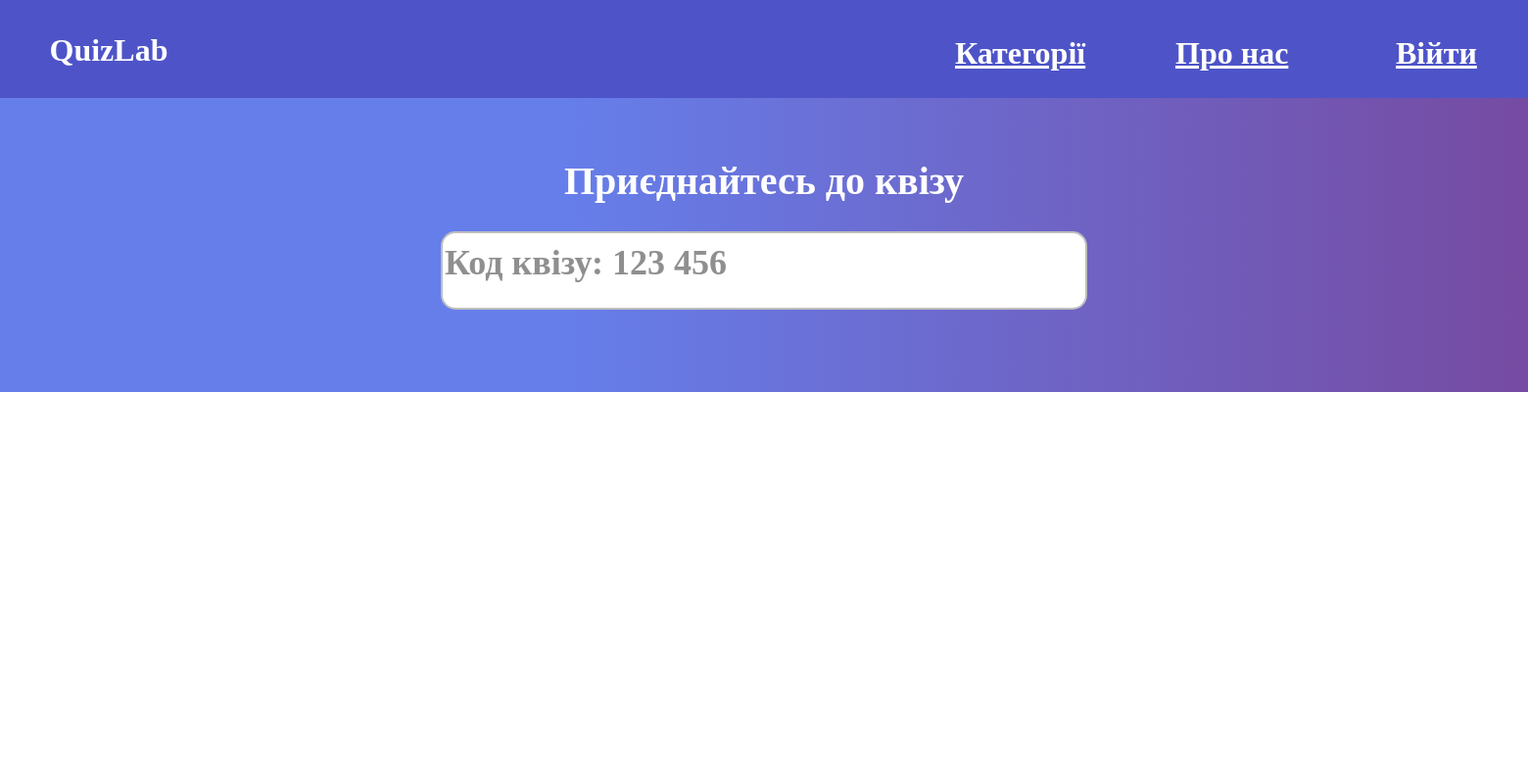
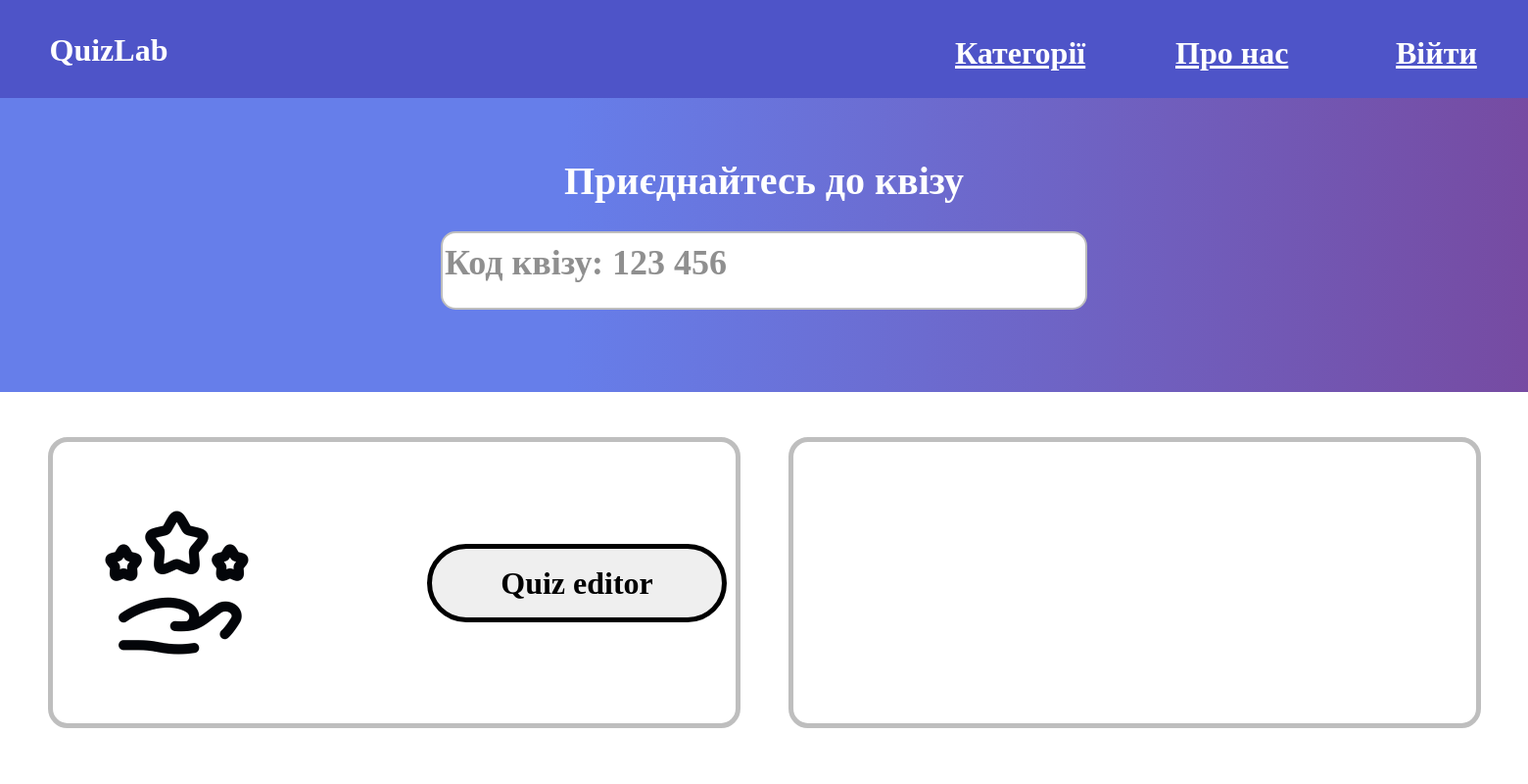
Before and after one commit to mykytenko-petro/QuizLab, a Flask app: page / in a window 1560 px wide; the page is wider, and only the part inside the window is pictured. Shown: that part at 98% size. Run offline with Flask 3, Linux system fonts and the light colour scheme; parts of the project's set-up code (start-up, migrations or seed data) failed here and were passed over.

Commit message:
updated design

```diff
--- a/home_app/static/css/home.css
+++ b/home_app/static/css/home.css
@@ -29,6 +29,7 @@ body {
     display: flex;
     flex-direction: column;
     align-items: center;
+    overflow-x: hidden;
     margin: 0;
 }
 
@@ -82,6 +83,7 @@ input {
     display: flex;
     flex-direction: row;
     align-items: center;
+    justify-content: center;
     padding: 10px 19px;
     gap: 49px;
     width: 1728px;
@@ -92,10 +94,15 @@ input {
     flex-grow: 0;
 }
 
-.person {
+.create {
     box-sizing: border-box;
-    width: 762px;
-    height: 298px;
+    display: flex;
+    flex-direction: row;
+    align-items: center;
+    padding: 13px 45px;
+    gap: 24px;
+    width: 707px;
+    height: 297px;
     background: #FFFFFF;
     border: 5px solid #BEBEBE;
     border-radius: 20px;
@@ -103,3 +110,44 @@ input {
     order: 0;
     flex-grow: 0;
 }
+
+button {
+    box-sizing: border-box;
+    position: absolute;
+    width: 306px;
+    height: 80px;
+    border: 5px solid #000000;
+    border-radius: 50px;
+    position: absolute;
+    font-family: 'Estedad-VF';
+    font-style: normal;
+    font-weight: 900;
+    font-size: 32px;
+    line-height: 56px;
+    color: #000000;
+}
+
+.create-info {
+    display: flex;
+    flex-direction: column;
+    justify-content: center;
+    align-items: center;
+    flex: none;
+    order: 1;
+    flex-grow: 0;
+    width: 100%;
+    gap: 20px;
+}
+
+.create-person {
+    width: 163px;
+    height: 163px;
+}
+
+.create-text {
+    font-family: 'Estedad-VF';
+    font-weight: 900;
+    font-size: 24px;
+    color: #000000;
+    text-align: center;
+}
--- a/home_app/templates/home.html
+++ b/home_app/templates/home.html
@@ -21,13 +21,20 @@
         </h1>
         <input type="text" placeholder="Код квізу: 123 456">
     </div>
+
     <div>
         <div class="create-quiz">
             <div class="create">
+                <img class="create-person" src="{{ url_for('home.static', filename='img/image.png') }}" alt="">
+                <div class="create-info">
+                    <h1 class="create-text">
+                        Створити квіз самому
+                    </h1>
+                    <button>Quiz editor</button>
+                </div>
+            </div>
 
-            </div>
             <div class="create">
-
             </div>
         </div>
     </div>
```
Also changed, not shown: home_app/static/img/image.png (added).
